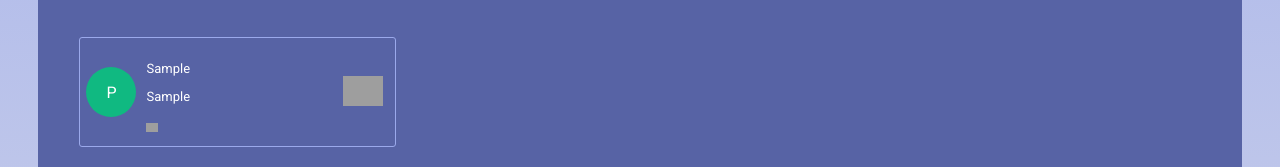
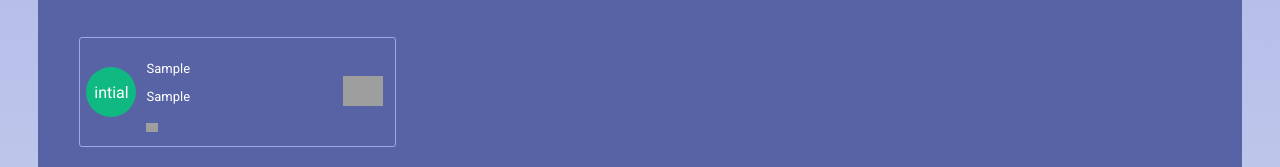
Before and after one commit to PrasadNalajala/Password-Manager, a React (Create React App) app: page / in a window 1280 px wide. Both pictures are taken after typing "Sample", "Sample", "Sample123" into the empty fields and a click on the button "Add". Shown: the part 604-771 px from the top of the page. Built offline with nearby package versions, Linux system fonts and the light colour scheme; grey boxes are pictures that could not be loaded; a web font is replaced by a local one.

Commit message:
Update App.js

```diff
--- a/src/App.js
+++ b/src/App.js
@@ -20,10 +20,12 @@ const PasswordItem = props => {
     deleteItem(passwordItem.id)
   }
 
+  const intial=passwordItem.website.charAt(0)
+
   return (
     <li className="item">
       <div className="profile-container">
-        <div className="profile">P</div>
+        <div className="profile">intial</div>
         <div className="detailsContainer">
           <p className="itemPara">{passwordItem.website}</p>
           <p className="itemPara">{passwordItem.username}</p>
```
